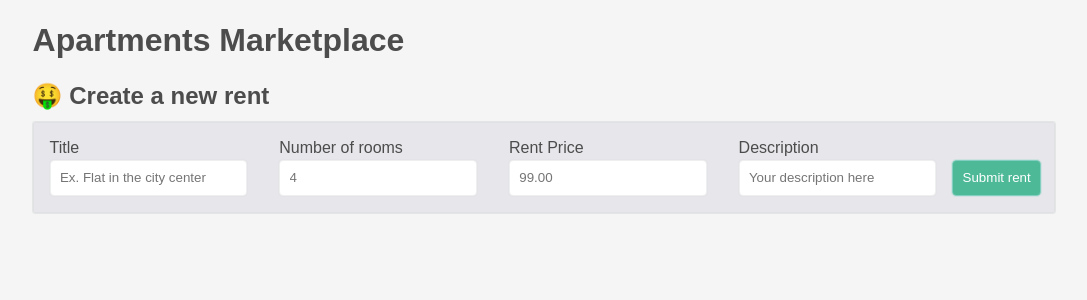
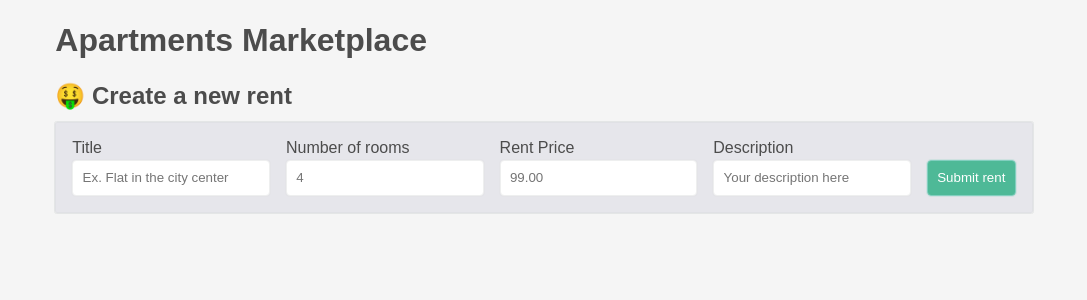
Before and after one commit to andriihalai/admin-panel, a React (Create React App) app in the folder frontend/: page / in a window 1280 px wide. Shown: the top 300 px of the page, without its empty margins (96-1183 px from the left). Built offline with nearby package versions, Linux system fonts and the light colour scheme; the HTML template or start-up script is replaced by a standard one.

Commit message:
Change margin

```diff
--- a/frontend/src/style/ApartmentForm.css
+++ b/frontend/src/style/ApartmentForm.css
@@ -22,7 +22,7 @@ label:hover {
   box-sizing: border-box;
   width: min-content;
   border: none;
-  margin: 1em 1em 0 1em;
+  margin: 1em 0 0 1em;
 }
 
 .form-input {
@@ -34,9 +34,7 @@ label:hover {
 }
 
 button {
-  margin: auto;
-  margin-right: 1em;
-  margin-bottom: 1.2em;
+  margin: auto 1.2em 1.2em 1.2em;
   background-color: #4eb997;
   color: #ffffff;
   width: max-content;
```
